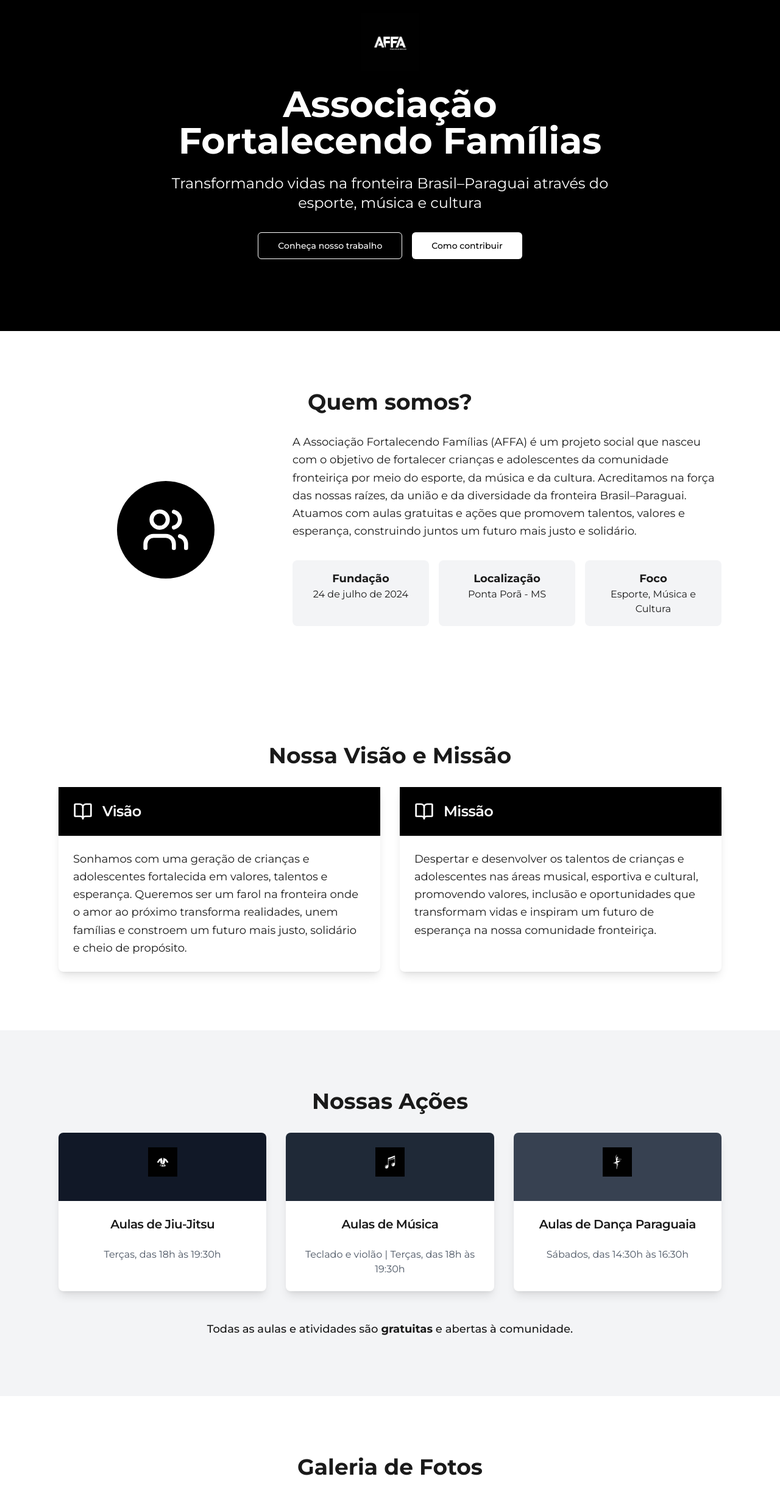
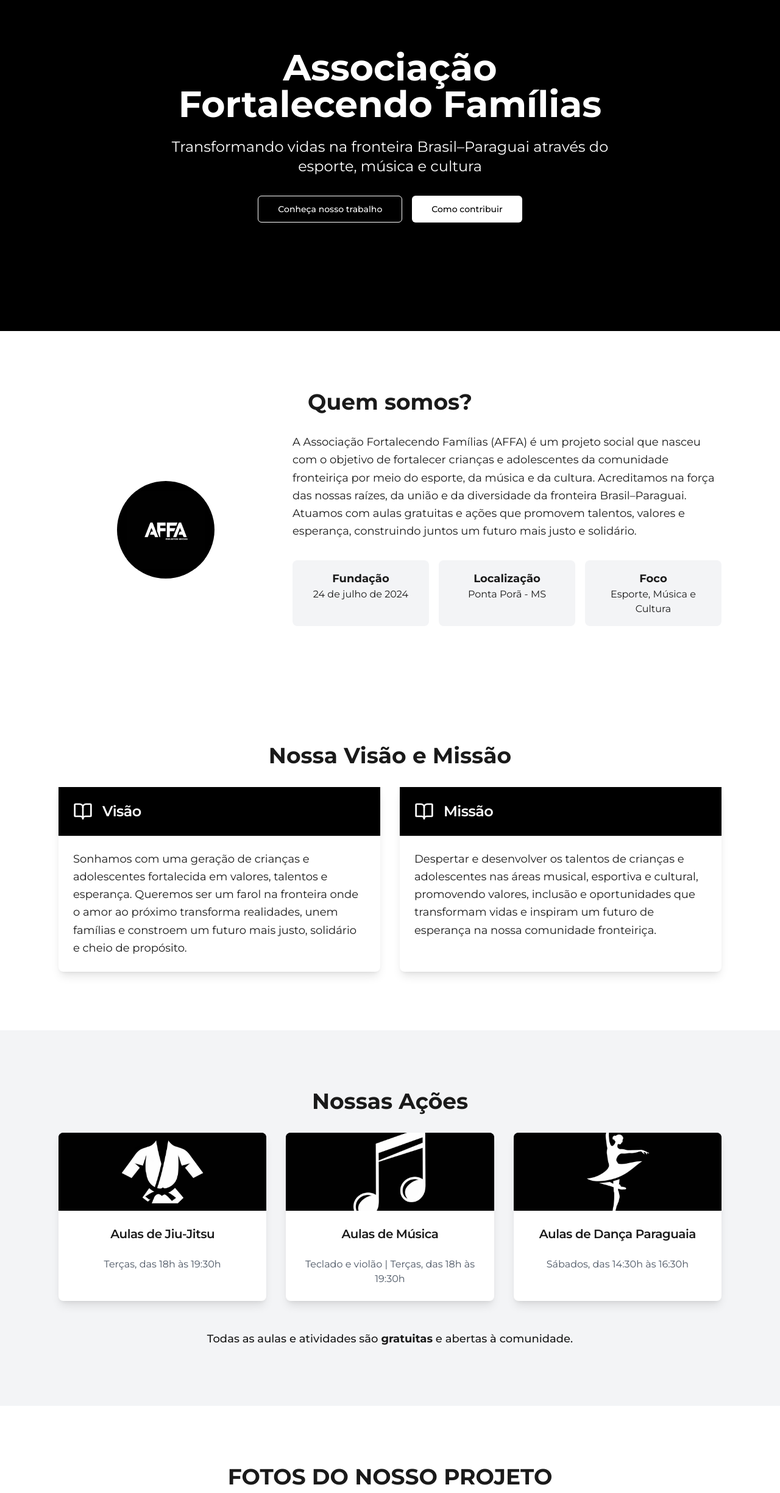
Before and after one commit to affaprojetosocias/affa-fronteira-digital, a React (Vite) app: page / in a window 1280 px wide. Shown: the part 177-2626 px from the top of the page at 61% size. Built offline with nearby package versions, Linux system fonts and the light colour scheme.

Commit message:
Refactor: Update site content and design
-   Replaced the logo in the "Quem somos?" section.
-   Corrected the vision text.
-   Added logos to the "Nossas Ações" section.
-   Renamed the "Galeria de Fotos" section.
-   Added a phone number to the "Contatos" section.

```diff
--- a/src/components/AboutUs.tsx
+++ b/src/components/AboutUs.tsx
@@ -9,8 +9,12 @@ const AboutUs = () => {
 
         <div className="flex flex-col md:flex-row items-center gap-8">
           <div className="md:w-1/3 flex justify-center">
-            <div className="p-6 rounded-full bg-black text-white w-40 h-40 flex items-center justify-center">
-              <Users size={80} />
+            <div className="p-4 rounded-full bg-black text-white w-40 h-40 flex items-center justify-center overflow-hidden">
+              <img
+                src="/lovable-uploads/59dfc8a1-39f1-4ea9-b65a-96c79005bd1f.png"
+                alt="AFFA - Projetos Sociais"
+                className="h-32 w-32 object-contain"
+              />
             </div>
           </div>
 
--- a/src/components/Footer.tsx
+++ b/src/components/Footer.tsx
@@ -30,6 +30,9 @@ const Footer = () => {
             <p className="text-gray-300 mt-2">
               <span>CNPJ: 57.954.461/0001-10</span>
             </p>
+            <p className="text-gray-300 mt-2">
+              <span>Telefone: (67) 99921-3236</span>
+            </p>
           </div>
 
           {/* Column 3 */}
--- a/src/components/Gallery.tsx
+++ b/src/components/Gallery.tsx
@@ -33,7 +33,7 @@ const Gallery = () => {
   return (
     <section id="galeria" className="section-padding bg-white">
       <div className="container mx-auto">
-        <h2 className="section-title">Galeria de Fotos</h2>
+        <h2 className="section-title">FOTOS DO NOSSO PROJETO</h2>
 
         <div className="grid grid-cols-1 sm:grid-cols-2 lg:grid-cols-3 gap-6">
           {images.map((image, index) => (
--- a/src/components/Hero.tsx
+++ b/src/components/Hero.tsx
@@ -6,13 +6,6 @@ const Hero = () => {
     <section className="min-h-[90vh] flex items-center bg-black text-white pt-20">
       <div className="container mx-auto px-4">
         <div className="max-w-3xl mx-auto text-center">
-          <div className="flex justify-center mb-6">
-            <img
-              src="/lovable-uploads/59dfc8a1-39f1-4ea9-b65a-96c79005bd1f.png"
-              alt="AFFA - Projetos Sociais"
-              className="h-20 md:h-24 w-auto"
-            />
-          </div>
           <h1 className="text-4xl md:text-5xl lg:text-6xl font-bold mb-6 animate-slide-in">
             Associação Fortalecendo Famílias
           </h1>
--- a/src/components/Programs.tsx
+++ b/src/components/Programs.tsx
@@ -7,19 +7,19 @@ const Programs = () => {
     {
       title: 'Aulas de Jiu-Jitsu',
       description: 'Terças, das 18h às 19:30h',
-      icon: <img src="/lovable-uploads/9a7c0a50-19dd-4f09-8da4-486f79940e9d.png" alt="Jiu-Jitsu" className="h-12 w-auto mb-4" />,
+      icon: <img src="/lovable-uploads/9a7c0a50-19dd-4f09-8da4-486f79940e9d.png" alt="Jiu-Jitsu" className="w-full h-full object-cover" />,
       color: 'bg-gray-900'
     },
     {
       title: 'Aulas de Música',
       description: 'Teclado e violão | Terças, das 18h às 19:30h',
-      icon: <img src="/lovable-uploads/436a2092-ca40-4596-ad84-ab6d79efe602.png" alt="Música" className="h-12 w-auto mb-4" />,
+      icon: <img src="/lovable-uploads/436a2092-ca40-4596-ad84-ab6d79efe602.png" alt="Música" className="w-full h-full object-cover" />,
       color: 'bg-gray-800'
     },
     {
       title: 'Aulas de Dança Paraguaia',
       description: 'Sábados, das 14:30h às 16:30h',
-      icon: <img src="/lovable-uploads/e9476d98-1e63-4543-8b19-4def78f577f6.png" alt="Dança Paraguaia" className="h-12 w-auto mb-4" />,
+      icon: <img src="/lovable-uploads/e9476d98-1e63-4543-8b19-4def78f577f6.png" alt="Dança Paraguaia" className="w-full h-full object-cover" />,
       color: 'bg-gray-700'
     }
   ];
@@ -32,7 +32,7 @@ const Programs = () => {
         <div className="grid md:grid-cols-3 gap-8">
           {programs.map((program, index) => (
             <Card key={index} className="overflow-hidden border-none shadow-lg transform transition-transform hover:-translate-y-1">
-              <div className={`${program.color} p-6 flex justify-center text-white`}>
+              <div className={`${program.color} h-32 flex justify-center items-center text-white overflow-hidden`}>
                 {program.icon}
               </div>
               <CardHeader>
```
